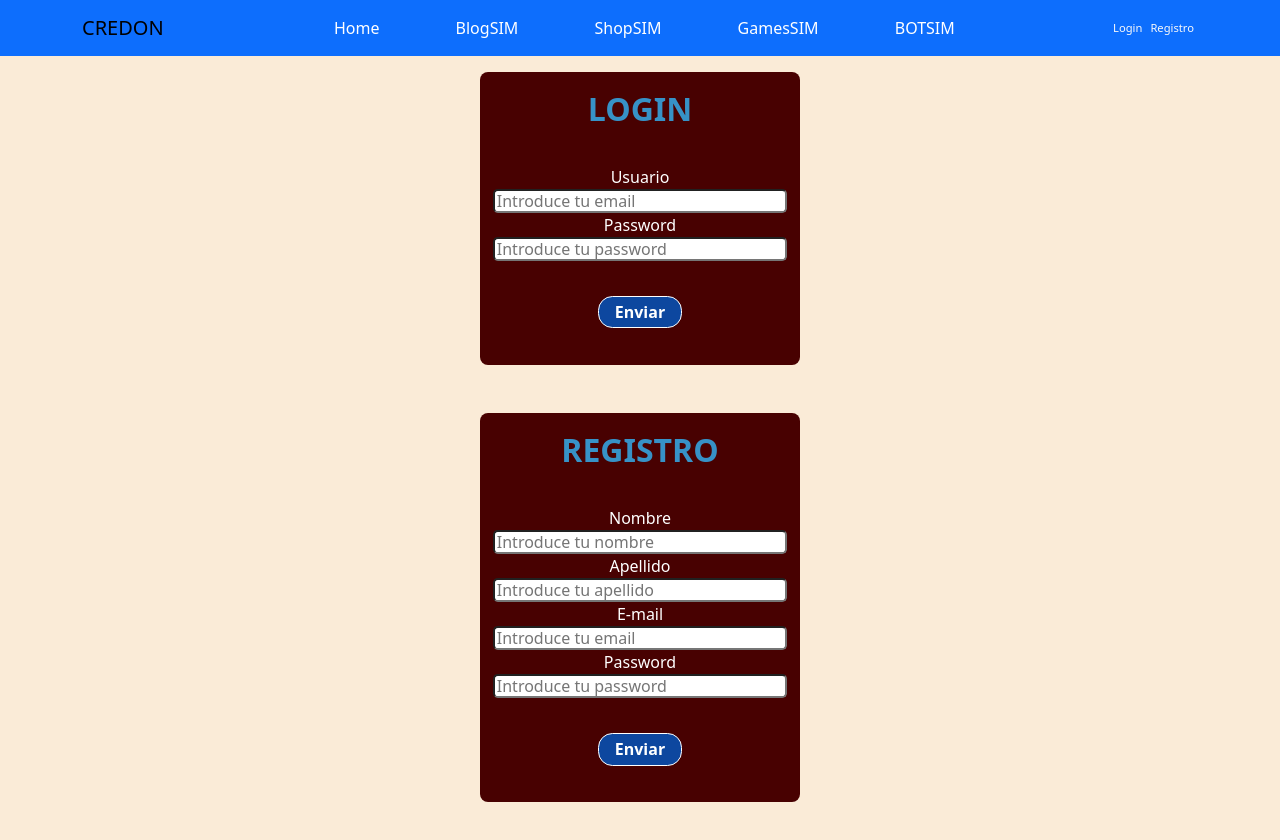
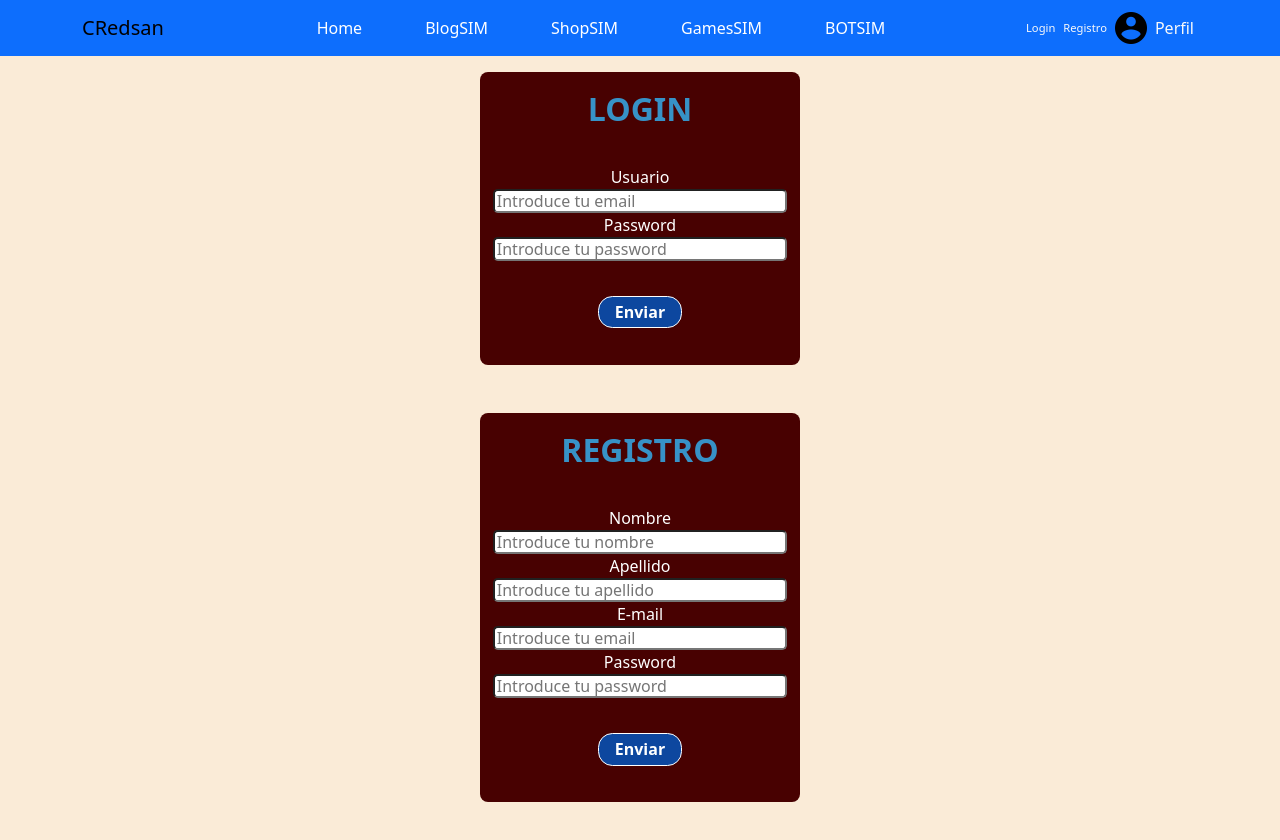
Before and after one commit to RedkarRiv/crsPortfolioFrontend, a React (Vite) app: page / in a window 1280 px wide. Shown: the top 840 px of the page. Built offline with nearby package versions, Linux system fonts and the light colour scheme.

Commit message:
NEW: Añadido avatar y boton de perfil

```diff
--- a/src/common/Navbar/Navbar.css
+++ b/src/common/Navbar/Navbar.css
@@ -2,3 +2,7 @@
 .loginRegisterButtons {
   font-size: 70%;
 }
+
+.avatarAccoutDesign {
+    width: 2em;
+}
--- a/src/common/Navbar/Navbar.jsx
+++ b/src/common/Navbar/Navbar.jsx
@@ -2,6 +2,7 @@ import Container from "react-bootstrap/Container";
 import Nav from "react-bootstrap/Nav";
 import Navbar from "react-bootstrap/Navbar";
 import "./Navbar.css";
+import AccountAvatar from "../../img/avatarAccount.png";
 
 export const NavbarTop = () => {
   return (
@@ -13,7 +14,7 @@ export const NavbarTop = () => {
         "
       >
         <Container className="">
-          <Navbar.Brand href="#home">CREDON</Navbar.Brand>
+          <Navbar.Brand href="#home">CRedsan</Navbar.Brand>
           <Navbar.Toggle aria-controls="responsive-navbar-nav" />
           <Navbar.Collapse id="responsive-navbar-nav">
             <Nav className="me-auto w-100 d-flex justify-content-center align-items-center">
@@ -25,9 +26,18 @@ export const NavbarTop = () => {
                 <div href="#pricing">BOTSIM</div>
               </Nav>
             </Nav>
+
             <Nav className="loginRegisterButtons text-light">
               <div className="p-1">Login</div>
               <div className="p-1">Registro</div>
+            </Nav>
+            <Nav className="profileButtons w-auto text-light d-flex justify-content-center align-items-center text-center">
+              <div className="p-1">
+                {" "}
+                <img src={AccountAvatar} alt="Mi cuenta" className="avatarAccoutDesign"/>
+              </div>
+              <div className="p-1">Perfil</div>
+
             </Nav>
           </Navbar.Collapse>
         </Container>
```
Also changed, not shown: src/img/avatarAccount.png (added).
